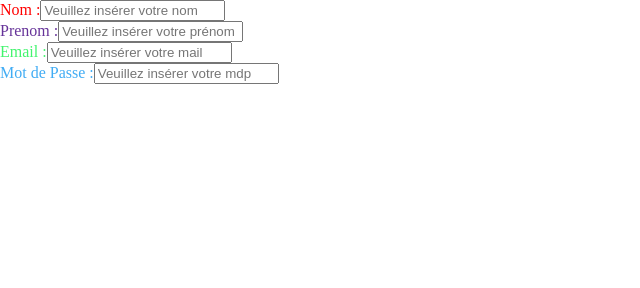
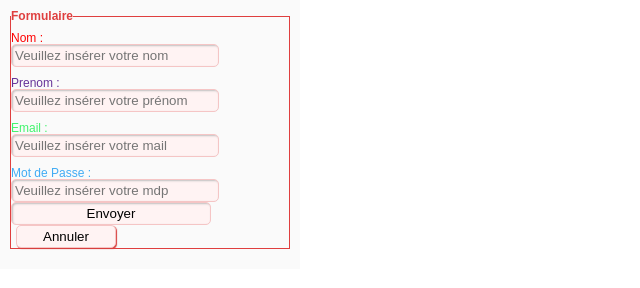
Before and after one commit to Greugreu/Andrea, a plain HTML site: page index.html in a window 1280 px wide. Shown: the whole page, without its empty margins (0-640 px from the left). Drawn offline with Linux system fonts and the light colour scheme.

Commit message:
el formular del muerte

```diff
--- a/assets/css/style.css
+++ b/assets/css/style.css
@@ -1,20 +1,52 @@
 body{
-  font-size: 12px
+  font-size: 12px;
   font-family: arial, verdana, sans-serif;
 }
+form{
+  background-color: #FAFAFA;
+  padding:10px;
+  width:280px;
+}
+fieldset{
+  padding: 0 20 20 20;
+  margin-bottom: 10px;
+  border:1px solid #DF3F3F;
+}
+legend{
+  color:#DF3F3F;
+  font-weight: bold;
+}
+label{
+  margin-top: 10px;
+  display:block;
+}
+label.inline{
+  display:inline;
+  margin-right: 50px;
+}
+input{
+  background-color: #FFF3F3;
+  padding: 3px;
+  border:1px, solid #F5C5C5;
+  border-radius: 5px;
+  width: 200px;
+  box-shadow: 1px 1px 2px #c0c0c0 inset;
+}
+input[type=sumbit], input[type=reset]{
+  width:100px;
+  margin-left: 5px;
+  box-shadow: 1px 1px 1px #d83f3d;
+  cursor:pointer;
+}
 div#nom{
-  color: red
+  color: red;
 }
 div#prenom{
-  color: rebeccapurple
+  color: rebeccapurple;
 }
 div#mail{
-  color: #42f46e
+  color: #42f46e;
 }
 div#password{
-  color: rgb(65, 172, 244)
+  color: rgb(65, 172, 244);
 }
-body label input{
-  display: inline-block;
-  width: 19%
-}
--- a/index.html
+++ b/index.html
@@ -9,7 +9,9 @@
     <title>Andrea</title>
   </head>
   <body>
-    <form id=formulaire>
+      <form method="post" id=formulaire>
+        <fieldset>
+          <legend>Formulaire</legend>
           <div id="nom">
             <label for="nom">Nom :</label><input type="text" name="nom" placeholder="Veuillez insérer votre nom">
           </div>
@@ -22,5 +24,9 @@
           <div id="password">
             <label for="password">Mot de Passe :</label><input type="password" name="password" placeholder="Veuillez insérer votre mdp">
           </div>
+          <input type="submit" value="Envoyer">
+          <input type="reset" value="Annuler">
+        </fieldset>
+      </form>
   </body>
 </html>
```
Lines whose indentation alone changed are shown as unchanged.
